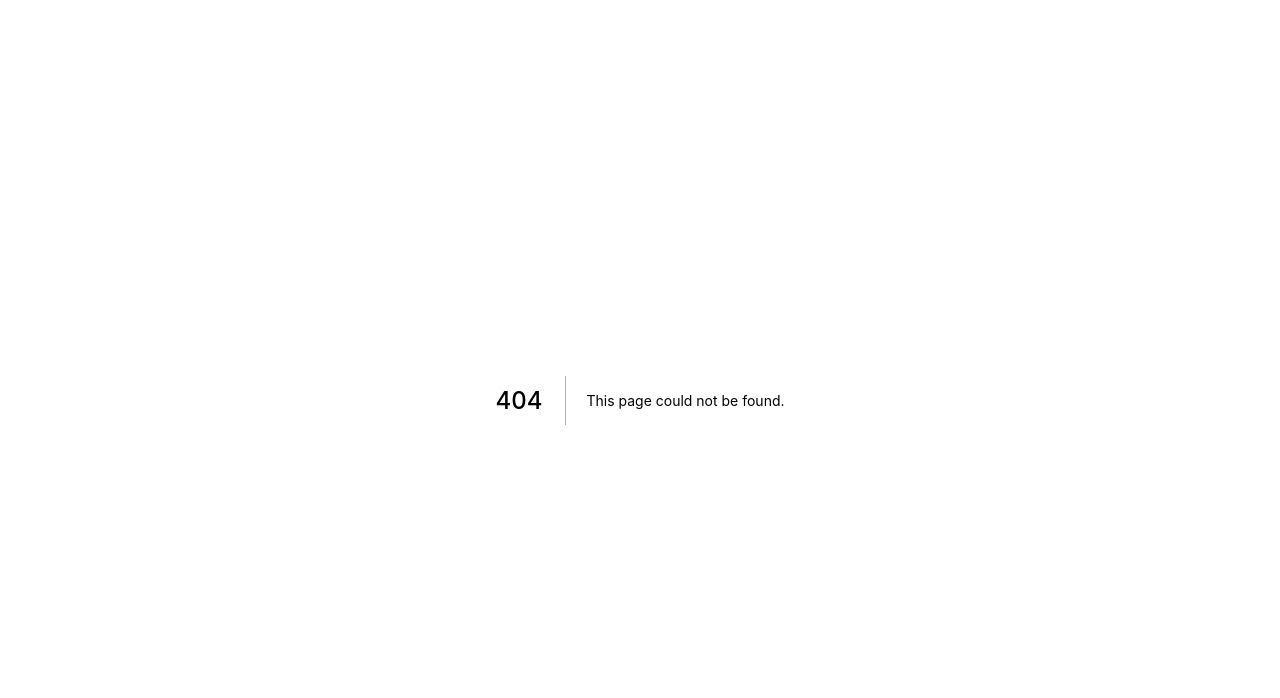
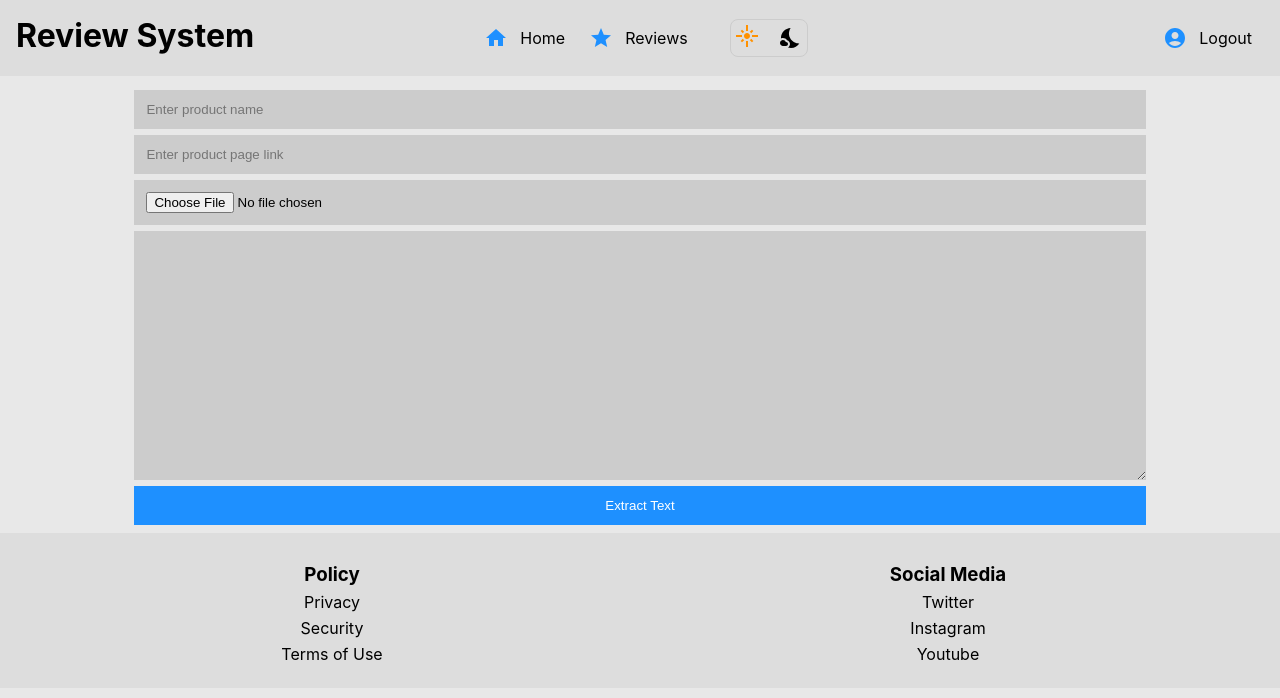
Before and after one commit to amanag0101/review-system, a Next.js app: page /user/add-review in a window 1280 px wide. Before the commit this address had no page. Shown: the top 698 px of the page. Built offline with nearby package versions, Linux system fonts and the light colour scheme.

Commit message:
50 complete

```diff
--- a/package.json
+++ b/package.json
@@ -16,7 +16,8 @@
     "@mui/material": "^5.10.9",
     "next": "12.3.1",
     "react": "18.2.0",
-    "react-dom": "18.2.0"
+    "react-dom": "18.2.0",
+    "tesseract.js": "^2.1.1"
   },
   "devDependencies": {
     "@types/node": "18.11.0",
--- /dev/null
+++ b/pages/user/add-review.tsx
@@ -0,0 +1,10 @@
+import Layout from "../../src/components/common/layout/Layout";
+import AddReview from "../../src/components/user/AddReview";
+
+export default function AddReviewPage() {
+    return (
+        <Layout>
+            <AddReview />
+        </Layout>
+    );
+}
--- a/src/components/common/header/Header.tsx
+++ b/src/components/common/header/Header.tsx
@@ -52,7 +52,7 @@ export default function Header() {
             <div className={styles["col-3"]}>
                 <div className={`${styles.item} ${styles[isActiveLink("/login")]}`}>
                     <AccountCircleIcon className="icon" />
-                    <Link href="#">Login</Link>
+                    <Link href="#">Logout</Link>
                 </div>
             </div>
         </div>
--- /dev/null
+++ b/src/components/common/progressbar/CircularProgressWithLabel.tsx
@@ -0,0 +1,29 @@
+import { CircularProgressProps, Box, CircularProgress, Typography } from "@mui/material";
+
+export default function CircularProgressWithLabel(
+    props: CircularProgressProps & { value: number },
+  ) {
+    return (
+      <Box sx={{ position: 'relative', display: 'inline-flex', justifyContent: 'center', padding: '12px' }}>
+        <CircularProgress variant="determinate" {...props} />
+        <Box
+          sx={{
+            top: 0,
+            left: 0,
+            bottom: 0,
+            right: 0,
+            position: 'absolute',
+            display: 'flex',
+            alignItems: 'center',
+            justifyContent: 'center',
+          }}
+        >
+          <Typography
+            variant="caption"
+            component="div"
+            color="var(--color-text-primary)"
+          >{`${Math.round(props.value)}%`}</Typography>
+        </Box>
+      </Box>
+    );
+  }
--- /dev/null
+++ b/src/components/user/AddReview.tsx
@@ -0,0 +1,171 @@
+import {
+  Button,
+  Dialog,
+  DialogProps,
+  DialogActions,
+  DialogContent,
+  DialogContentText,
+  DialogTitle,
+  TextField,
+} from "@mui/material";
+import { match } from "assert";
+import { useEffect, useState } from "react";
+import Tesseract from "tesseract.js";
+import { isMainThread } from "worker_threads";
+import CircularProgressWithLabel from "../common/progressbar/CircularProgressWithLabel";
+import wordsToNumbers from 'words-to-numbers';
+import styles from "./add-review.module.css";
+
+interface VerifyAmazonInvoiceRequest {
+  productName: string,
+  orderNumber: string,
+  invoiceNumber: string
+}
+
+interface InvoiceData {
+  isAmazon: boolean,
+  isProductName: boolean,
+  productName: string,
+  invoiceDate: string,
+  orderNumber: string,
+  invoiceNumber: string,
+  price: string
+}
+
+export default function AddReview() {
+  const [productName, setProductName] = useState<string>("");
+  const [productPageLink, setProductPageLink] = useState<string>("");
+  const [invoiceImage, setInvoiceImage] = useState<File | null>(null);
+  const [invoiceImageData, setInvoiceImageData] = useState<string>("");
+  const [invoiceData, setInvoiceData] = useState<InvoiceData>();
+  const [dialogOpen, setDialogOpen] = useState<boolean>(false);
+  const [progress, setProgress] = useState<number>(0);
+
+  // useEffect(() => {
+  //   if(progress === 100) {
+  //     extractInvoiceDataFromProcessedImage();
+  //   }
+  // }, [progress]);
+
+  useEffect(() => {
+    if(progress === 100)
+      setDialogOpen(false);
+
+  }, [progress]);
+
+  // useEffect(() => {
+  //   verifyInvoice();
+  // }, [invoiceData]);
+
+  function  processInvoiceImage() {
+    setDialogOpen(true);
+    Tesseract.recognize(invoiceImage ?? "", "eng", {
+      logger: (m) => {
+        // console.log(m);
+        if (m.status === "recognizing text") setProgress(m.progress * 100);
+      },
+    }).then(({ data: { text } }) => {
+      // console.log(text);
+      setInvoiceImageData(text);
+    });
+  }
+
+  async function extractInvoiceDataFromProcessedImage() {
+    const productNameRegex = new RegExp(productName, "mi");
+    const isProductName = invoiceImageData.match(productNameRegex)?.index ?? false;
+
+    const amazonRegex = /a\s*m\s*a\s*z\s*o\s*n/mi;
+    const isAmazon = invoiceImageData.match(amazonRegex)?.index === 0 ?? false;
+
+    const invoiceDateRegex = /[\n\r][ \t]*Invoice Date :[ \t]*([^\n\r]*)/mi;
+    const invoiceDate = invoiceImageData.match(invoiceDateRegex)?.[1];
+
+    const orderNumberRegex = /[\n\r][ \t]*Order Number:[ \t]*([^\n\r]*)/mi;
+    const orderNumber = invoiceImageData.match(orderNumberRegex)?.[1].split(" ")[0];
+
+    const invoiceNumber = invoiceImageData.match(orderNumberRegex)?.[1].split(" ")[4];
+
+    const amountInWordsRegex = /[\n\r][ \t]*Amount in Words:[ \t\s]*([^\n\r]*)/mi;
+    let amountInWords = invoiceImageData.match(amountInWordsRegex)?.[1];
+    let price = wordsToNumbers(amountInWords ?? '') + "";
+    price = price.split(" ")[0];
+
+    setInvoiceData({
+      isAmazon: isAmazon,
+      isProductName: typeof isProductName === "number",
+      productName: productName,
+      invoiceDate: invoiceDate ?? '',
+      orderNumber: orderNumber ?? '',
+      invoiceNumber: invoiceNumber ?? '',
+      price: price
+    });
+
+    verifyInvoice();
+
+    setDialogOpen(false);
+  }
+
+  async function verifyInvoice() {
+    console.log(invoiceData);
+    let url = "http://localhost:9091/api/v1/amazon-invoice/verify";
+
+    let payload = {
+      productName: invoiceData?.productName,
+      orderNumber: invoiceData?.orderNumber,
+      invoiceNumber: invoiceData?.invoiceNumber
+    };
+
+    fetch(url, {
+      headers: {
+        "Content-Type": "application/json"
+      },
+      method: "POST",
+      body: JSON.stringify(payload)
+    })
+    .then(res => res.json())
+    .then(res => console.log(res))
+    .catch(err => console.log(err));
+  }
+
+
+  return (
+    <div className={styles["add-review"]}>
+      <div className={styles.container}>
+        <input
+          type="text"
+          placeholder="Enter product name"
+          onChange={(e) => setProductName(e.target.value)}
+          required
+        />
+
+        <input
+          type="url"
+          placeholder="Enter product page link"
+          onChange={(e) => setProductPageLink(e.target.value)}
+        />
+
+        <input
+          type="file"
+          placeholder="Choose file"
+          onChange={(e) =>
+            setInvoiceImage(e.target.files ? e.target.files[0] : null)
+          }
+          required
+        />
+
+        <textarea rows={15} defaultValue={invoiceImageData}></textarea>
+
+        {
+          progress === 100
+            ? <button onClick={extractInvoiceDataFromProcessedImage}>Verify Invoice</button>
+            : <button onClick={processInvoiceImage}>Extract Text</button>
+        }
+      </div>
+
+      <Dialog open={dialogOpen} maxWidth={"xl" as DialogProps["maxWidth"]}>
+        <DialogTitle>Processing Image ...</DialogTitle>
+        <CircularProgressWithLabel variant="determinate" value={progress} />
+      </Dialog>
+    </div>
+  );
+}
--- /dev/null
+++ b/src/components/user/add-review.module.css
@@ -0,0 +1,18 @@
+.add-review {
+    padding: 8px;
+}
+
+.add-review .container {
+    width: 80%;
+    margin: auto;
+}
+
+.add-review .container input,
+.add-review .container textarea,
+.add-review .container button {
+    display: block;
+    width: 100%;
+    padding: 12px;
+    margin-top: 6px;
+    border: none;
+}
--- a/styles/globals.css
+++ b/styles/globals.css
@@ -12,6 +12,11 @@ body {
 
 a {
   text-decoration: none;
+}
+
+button,
+input[type="submit"] {
+  cursor: pointer;
 }
 
 .horizontal-divider {
@@ -47,9 +52,16 @@ body[data-theme="light"] a {
   color: var(--color-text-primary);
 }
 
-body[data-theme="light"] input {
+body[data-theme="light"] input,
+body[data-theme="light"] textarea {
   background-color: var(--color-background-secondary);
   color: var(--color-text-primary);
+}
+
+body[data-theme="light"] button,
+body[data-theme="light"] input[type="submit"] {
+  background-color: var(--color-blue);
+  color: #fff;
 }
 
 /* Dark Theme */
@@ -74,9 +86,16 @@ body[data-theme="dark"] a {
   color: var(--color-text-primary);
 }
 
-body[data-theme="dark"] input {
+body[data-theme="dark"] input,
+body[data-theme="dark"] textarea  {
   background-color: var(--color-background-secondary);
   color: var(--color-text-primary);
+}
+
+body[data-theme="dark"] button,
+body[data-theme="dark"] input[type="submit"] {
+  background-color: var(--color-blue);
+  color: #fff;
 }
 
 /* Scrollbar */
```
Also changed, not shown: 2 other files (tests, documents, lock files or other folders).
